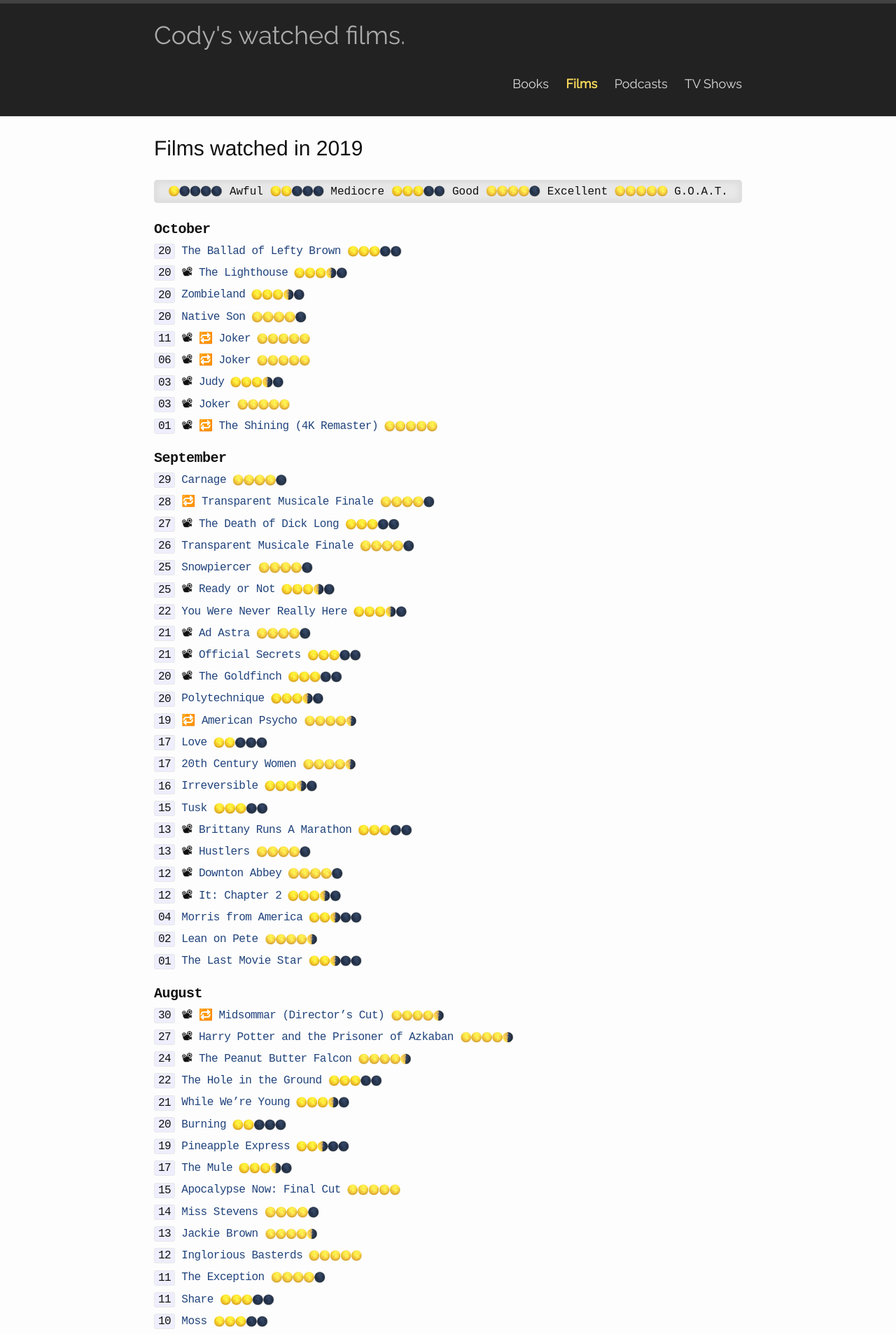
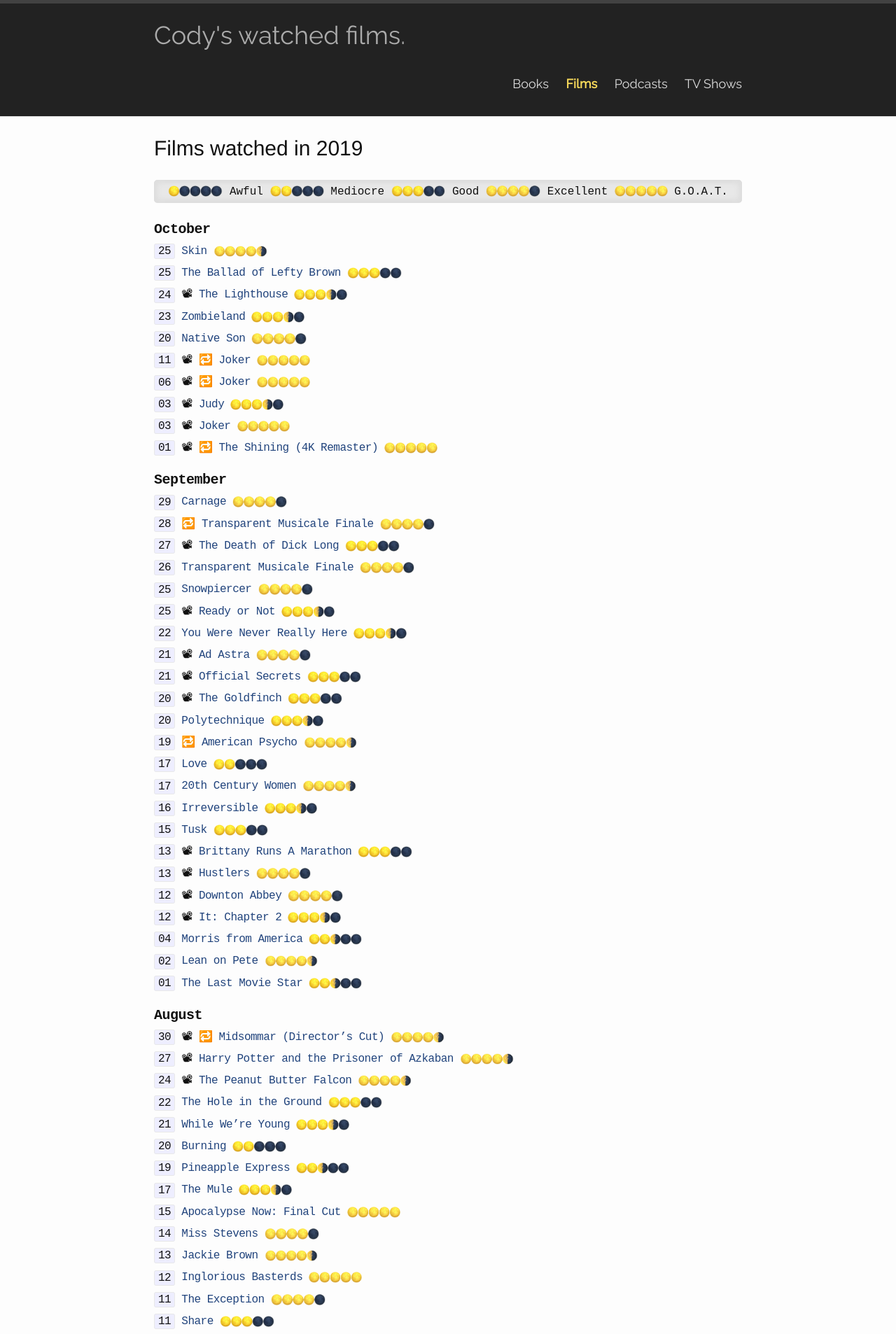
Before and after one commit to codydalerodgers/personal-blog, a Jekyll site: the page built from _films/2019.md, in a window 1280 px wide. Shown: the top 1906 px of the page at 70% size. Built offline with Jekyll 4.4.1, drawn with Linux system fonts in a browser that asks for light colours.

Commit message:
Update watched

```diff
--- a/_films/2019.md
+++ b/_films/2019.md
@@ -4,11 +4,13 @@
 title: Films watched in 2019
 ---
 ## October
-`20` [The Ballad of Lefty Brown](https://www.imdb.com/title/tt4400994/) {{ site.three }}
+`25` [Skin](https://www.imdb.com/title/tt6043142/) {{ site.fourhalf }}
 
-`20` <abbr title="Theatre">📽</abbr> [The Lighthouse](https://www.imdb.com/title/tt7984734/) {{ site.threehalf }}
+`25` [The Ballad of Lefty Brown](https://www.imdb.com/title/tt4400994/) {{ site.three }}
 
-`20` [Zombieland](https://www.imdb.com/title/tt1156398/) {{ site.threehalf }}
+`24` <abbr title="Theatre">📽</abbr> [The Lighthouse](https://www.imdb.com/title/tt7984734/) {{ site.threehalf }}
+
+`23` [Zombieland](https://www.imdb.com/title/tt1156398/) {{ site.threehalf }}
 
 `20` [Native Son](https://www.imdb.com/title/tt6566768/) {{ site.four }}
 
--- a/_posts/2019-05-28-a24.markdown
+++ b/_posts/2019-05-28-a24.markdown
@@ -15,7 +15,7 @@
 <span class="a24_color">**Midsommar**</span> ∙
 <span class="a24_color">**The Last Black Man in San Francisco**</span> ∙
 <span class="a24_color">**The Farewell**</span> ∙
-Skin ∙
+<span class="a24_color">**Skin**</span> ∙
 <span class="a24_color">**Share**</span> ∙
 <span class="a24_color">**The Souvenir**</span> ∙
 <span class="a24_color">**Under the Silver Lake**</span> ∙
```
Also changed, not shown: other parts of _posts/2019-05-28-a24.markdown (+1 -1 lines), _books/2019.md (+1 -1 lines).
